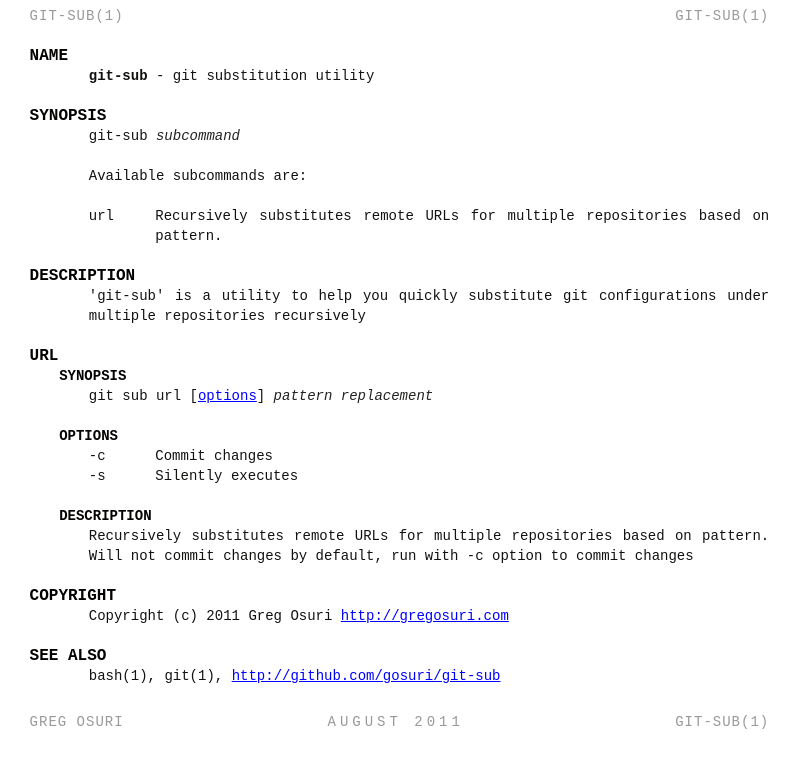
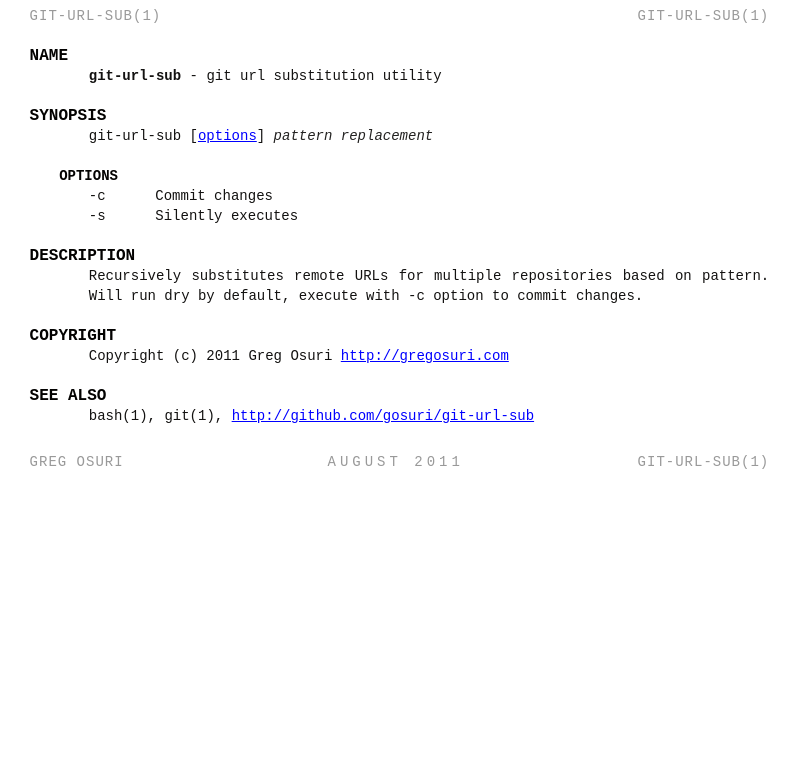
Before and after one commit to gosuri/git-url-sub, a plain HTML site: page index.html in a window 1280 px wide. Shown: the whole page, without its empty margins (0-801 px from the left). Drawn offline with Linux system fonts and the light colour scheme.

Commit message:
updating docs

```diff
--- a/index.html
+++ b/index.html
@@ -3,7 +3,7 @@
 <head>
   <meta http-equiv='content-type' value='text/html;charset=utf8'>
   <meta name='generator' value='Ronn/v0.7.3 (http://github.com/rtomayko/ronn/tree/0.7.3)'>
-  <title>git-sub(1) - git substitution utility </title>
+  <title>git-url-sub(1) - git url substitution utility </title>
   <style type='text/css' media='all'>
   /* style: man */
   body#manpage {margin:0}
@@ -56,42 +56,24 @@
     <a href="#NAME">NAME</a>
     <a href="#SYNOPSIS">SYNOPSIS</a>
     <a href="#DESCRIPTION">DESCRIPTION</a>
-    <a href="#URL">URL</a>
     <a href="#COPYRIGHT">COPYRIGHT</a>
     <a href="#SEE-ALSO">SEE ALSO</a>
   </div>
 
   <ol class='man-decor man-head man head'>
-    <li class='tl'>git-sub(1)</li>
+    <li class='tl'>git-url-sub(1)</li>
     <li class='tc'></li>
-    <li class='tr'>git-sub(1)</li>
+    <li class='tr'>git-url-sub(1)</li>
   </ol>
 
   <h2 id="NAME">NAME</h2>
 <p class="man-name">
-  <code>git-sub</code> - <span class="man-whatis">git substitution utility </span>
+  <code>git-url-sub</code> - <span class="man-whatis">git url substitution utility </span>
 </p>
 
 <h2 id="SYNOPSIS">SYNOPSIS</h2>
 
-<p>git-sub <var>subcommand</var></p>
-
-<p>Available subcommands are:</p>
-
-<dl>
-<dt class="flush">url</dt><dd>Recursively substitutes remote URLs for multiple repositories based on pattern.</dd>
-</dl>
-
-
-<h2 id="DESCRIPTION">DESCRIPTION</h2>
-
-<p>'git-sub' is a utility to help you quickly substitute git configurations under multiple repositories recursively</p>
-
-<h2 id="URL">URL</h2>
-
-<h3 id="SYNOPSIS">SYNOPSIS</h3>
-
-<p>git sub url [<a href="#OPTIONS" title="OPTIONS" data-bare-link="true">options</a>] <var>pattern</var> <var>replacement</var></p>
+<p>git-url-sub [<a href="#OPTIONS" title="OPTIONS" data-bare-link="true">options</a>] <var>pattern</var> <var>replacement</var></p>
 
 <h3 id="OPTIONS">OPTIONS</h3>
 
@@ -101,9 +83,9 @@
 </dl>
 
 
-<h3 id="DESCRIPTION">DESCRIPTION</h3>
+<h2 id="DESCRIPTION">DESCRIPTION</h2>
 
-<p>  Recursively substitutes remote URLs for multiple repositories based on pattern. Will not commit changes by default, run with -c option to commit changes</p>
+<p>  Recursively substitutes remote URLs for multiple repositories based on pattern. Will run dry by default, execute with -c option to commit changes.</p>
 
 <h2 id="COPYRIGHT">COPYRIGHT</h2>
 
@@ -111,13 +93,13 @@
 
 <h2 id="SEE-ALSO">SEE ALSO</h2>
 
-<p><span class="man-ref">bash<span class="s">(1)</span></span>, <span class="man-ref">git<span class="s">(1)</span></span>, <a href="http://github.com/gosuri/git-sub" data-bare-link="true">http://github.com/gosuri/git-sub</a></p>
+<p><span class="man-ref">bash<span class="s">(1)</span></span>, <span class="man-ref">git<span class="s">(1)</span></span>, <a href="http://github.com/gosuri/git-url-sub" data-bare-link="true">http://github.com/gosuri/git-url-sub</a></p>
 
 
   <ol class='man-decor man-foot man foot'>
     <li class='tl'>Greg Osuri</li>
     <li class='tc'>August 2011</li>
-    <li class='tr'>git-sub(1)</li>
+    <li class='tr'>git-url-sub(1)</li>
   </ol>
 
   </div>
```
